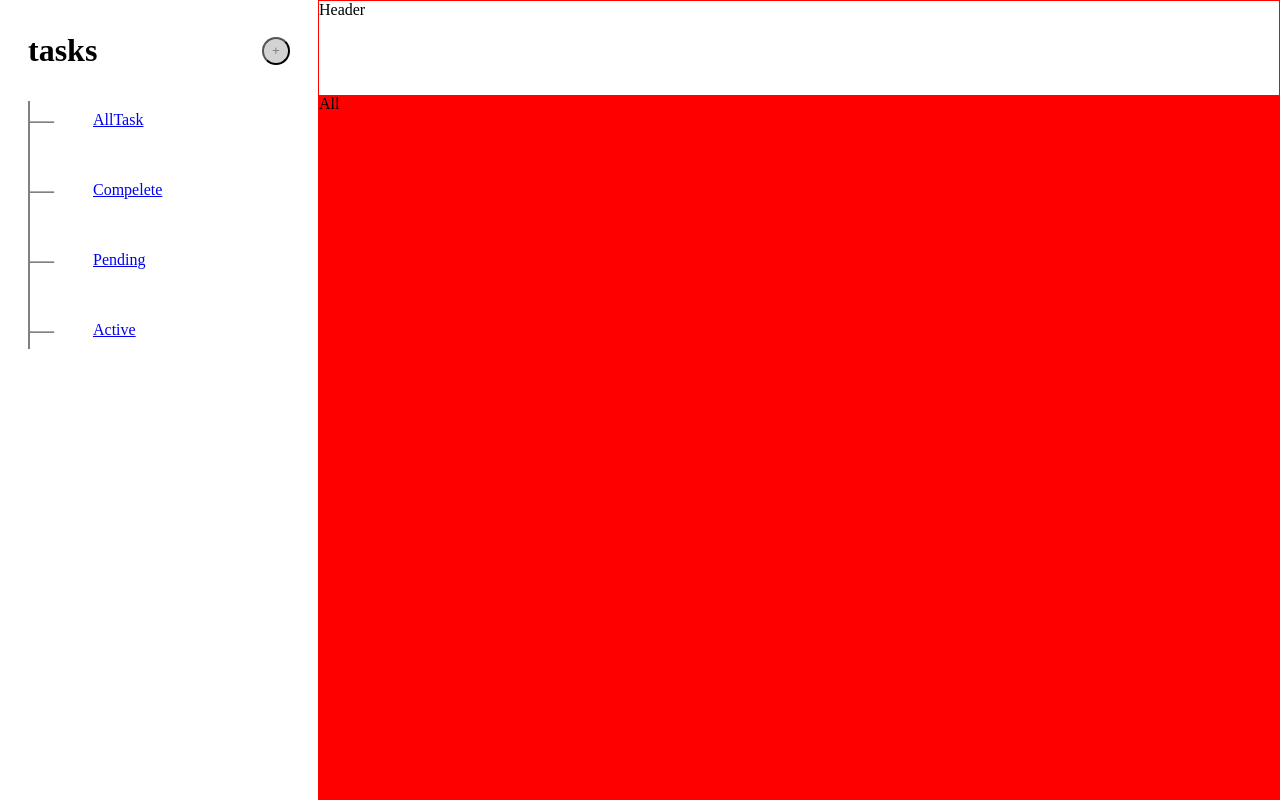
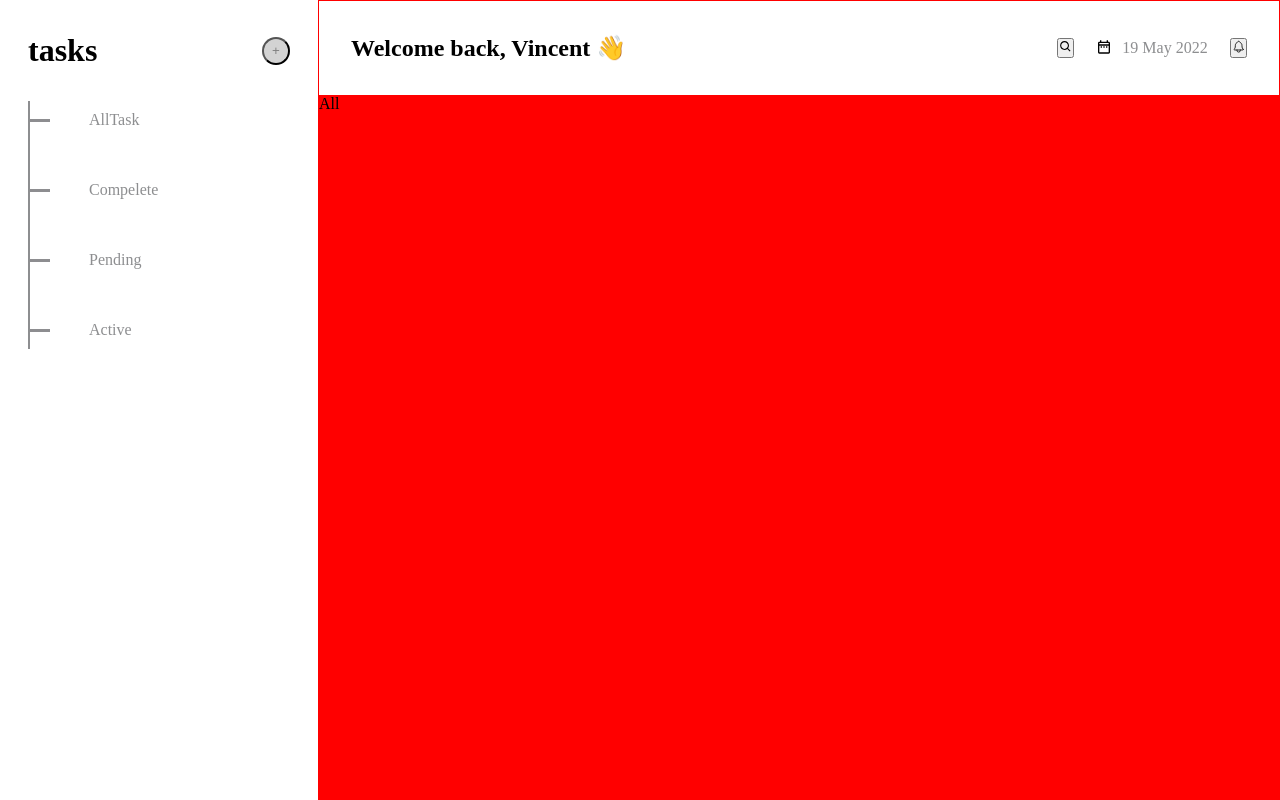
Before and after one commit to babaeiFateme/vanilla-react-todo, a React (Create React App) app in the folder my-app/: page / in a window 1280 px wide. Built offline with nearby package versions, Linux system fonts and the light colour scheme.

Commit message:
style: change style

```diff
--- a/my-app/src/assets/css/components/_header.scss
+++ b/my-app/src/assets/css/components/_header.scss
@@ -1,4 +1,19 @@
 .header {
-    min-height: 94px;
+    height: 94px;
     background-color: #fff;
+    display: flex;
+    justify-content: space-between;
+    align-items: center;
+    padding: 28px 32px;
+
+    .header-box {
+        display: flex;
+        align-items: center;
+        gap: 22px;
+
+        &>div {
+            display: flex;
+            gap: 10px;
+        }
+    }
 }
--- a/my-app/src/assets/css/components/_index.scss
+++ b/my-app/src/assets/css/components/_index.scss
@@ -16,3 +16,8 @@ main {
 .d-block {
     display: block;
 }
+
+a {
+    text-decoration: none;
+    color: unset;
+}
--- a/my-app/src/assets/css/components/_sidebar.scss
+++ b/my-app/src/assets/css/components/_sidebar.scss
@@ -20,7 +20,7 @@
 
     nav {
         .link-box {
-            border-left: 2px solid gray;
+            border-left: 2px solid var(--clr-link);
 
             .item {
                 list-style: none;
@@ -31,16 +31,22 @@
                 gap: 21px;
 
                 &::before {
-                    content: "__";
+                    content: "";
                     position: relative;
-                    top: -8px;
                     font-weight: 600;
-                    color: gray;
                     font-size: 24px;
+                    width: 20px;
+                    height: 3px;
+                    background-color: var(--clr-link);
                 }
 
                 .item-link {
                     padding: 10px 18px;
+
+                    a {
+                        color: var(--clr-link);
+
+                    }
                 }
 
                 &:last-child {
--- a/my-app/src/assets/css/style.css
+++ b/my-app/src/assets/css/style.css
@@ -169,8 +169,21 @@ body {
 }
 
 .header {
-  min-height: 94px;
+  height: 94px;
   background-color: #fff;
+  display: flex;
+  justify-content: space-between;
+  align-items: center;
+  padding: 28px 32px;
+}
+.header .header-box {
+  display: flex;
+  align-items: center;
+  gap: 22px;
+}
+.header .header-box > div {
+  display: flex;
+  gap: 10px;
 }
 
 .sidebar {
@@ -192,7 +205,7 @@ body {
   color: gray;
 }
 .sidebar nav .link-box {
-  border-left: 2px solid gray;
+  border-left: 2px solid var(--clr-link);
 }
 .sidebar nav .link-box .item {
   list-style: none;
@@ -203,15 +216,19 @@ body {
   gap: 21px;
 }
 .sidebar nav .link-box .item::before {
-  content: "__";
+  content: "";
   position: relative;
-  top: -8px;
   font-weight: 600;
-  color: gray;
   font-size: 24px;
+  width: 20px;
+  height: 3px;
+  background-color: var(--clr-link);
 }
 .sidebar nav .link-box .item .item-link {
   padding: 10px 18px;
+}
+.sidebar nav .link-box .item .item-link a {
+  color: var(--clr-link);
 }
 .sidebar nav .link-box .item:last-child {
   margin-bottom: 0;
@@ -240,4 +257,9 @@ main .content {
 
 .d-block {
   display: block;
+}
+
+a {
+  text-decoration: none;
+  color: unset;
 }/*# sourceMappingURL=style.css.map */
--- a/my-app/src/components/Layouts/PanelLayout/PanelLayout.jsx
+++ b/my-app/src/components/Layouts/PanelLayout/PanelLayout.jsx
@@ -1,13 +1,18 @@
-import React from "react";
+import React, { useState } from "react";
 import { Outlet } from "react-router-dom";
 import { Header, Sidebar } from "../../Partials";
 
 const PanelLayout = ({ children }) => {
+    const [isShow, setIsShow] = useState(true);
+    const sidebarHandler = () => {
+        console.log(6756);
+        setIsShow(!isShow);
+    };
     return (
         <main>
-            <Sidebar />
+            <Sidebar isShow={isShow} sidebarHandler={sidebarHandler} />
             <div className="content">
-                <Header />
+                <Header isShow={isShow} sidebarHandler={sidebarHandler} />
                 <div className="wrapper">
                     <Outlet />
                 </div>
--- a/my-app/src/components/Partials/Header/Header.jsx
+++ b/my-app/src/components/Partials/Header/Header.jsx
@@ -1,5 +1,35 @@
-const Header = () => {
-    return <div className="header">Header</div>;
+import { BiSearch } from "react-icons/bi";
+import { IoNotificationsOutline } from "react-icons/io5";
+import { MdOutlineDateRange } from "react-icons/md";
+
+const Header = ({ isShow, sidebarHandler }) => {
+    return (
+        <div className="header">
+            <div>
+                <h2>Welcome back, Vincent 👋</h2>
+                <button
+                    onClick={sidebarHandler}
+                    className={`${
+                        isShow ? "d-none" : "d-block"
+                    } sidebar-btn-handler d-flex`}
+                >
+                    +
+                </button>
+            </div>
+            <div className="header-box">
+                <button className="btn">
+                    <BiSearch />
+                </button>
+                <div>
+                    <MdOutlineDateRange />
+                    <span className="text-gray">19 May 2022</span>
+                </div>
+                <button className="btn">
+                    <IoNotificationsOutline />
+                </button>
+            </div>
+        </div>
+    );
 };
 
 export default Header;
--- a/my-app/src/components/Partials/Sidebar/Sidebar.jsx
+++ b/my-app/src/components/Partials/Sidebar/Sidebar.jsx
@@ -1,18 +1,13 @@
 import { useState } from "react";
 import { Link } from "react-router-dom";
 
-const Sidebar = () => {
-    const [isShow, setIsShow] = useState(true);
-    const sidebarHandler = () => {
-        console.log(6756);
-        setIsShow(!isShow);
-    };
+const Sidebar = ({ isShow, sidebarHandler }) => {
     return (
         <div className={`sidebar ${isShow ? "d-block" : "d-none"}`}>
             <div className="logo-box">
                 <h1>tasks</h1>
                 <button
-                    onClick={() => sidebarHandler()}
+                    onClick={sidebarHandler}
                     className="sidebar-btn-handler d-flex"
                 >
                     +
```
Also changed, not shown: 1 other file (tests, documents, lock files or other folders).
